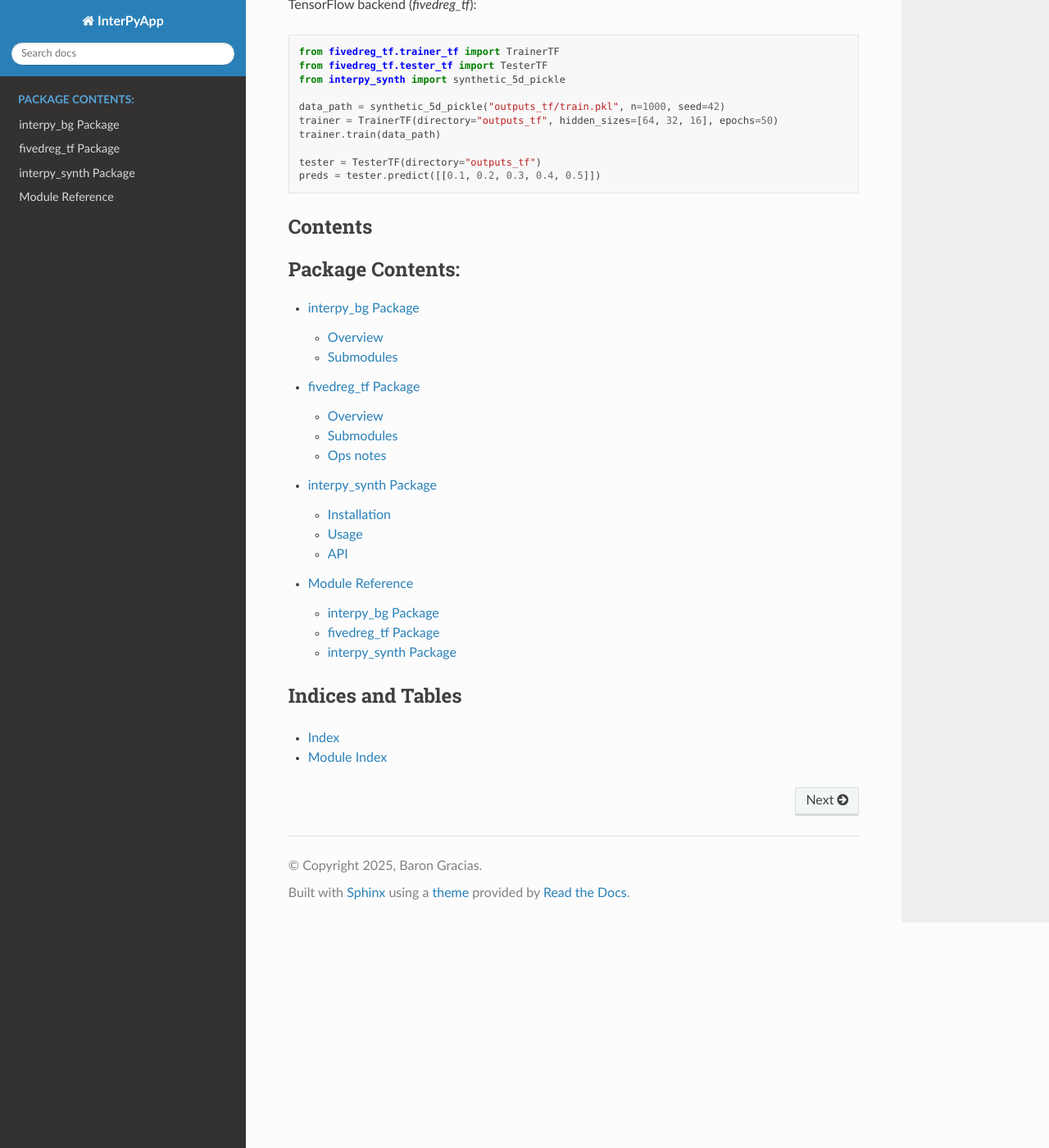
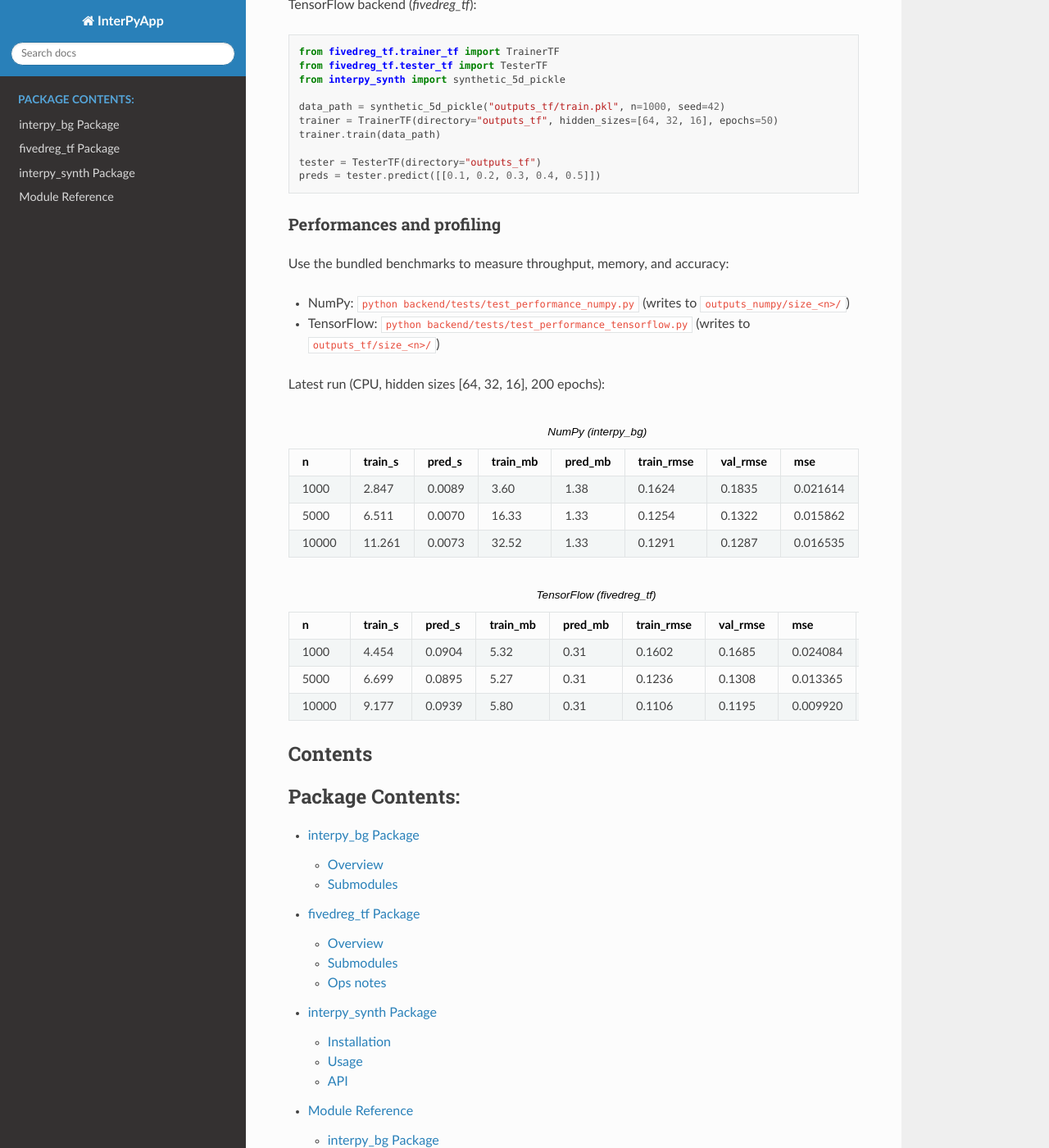
Before and after one commit to barongracias/InterPyApp, a Sphinx documentation site: the page built from backend/docs/index.rst, in a window 1280 px wide and 1400 px high, scrolled down 1602 px. Shown: the whole window at 82% size. Built offline with Sphinx 7.4.7 and the Read the Docs theme 3.1.0, drawn with Linux system fonts in a browser that asks for light colours.

Commit message:
readme performance addition to RTD

```diff
--- a/backend/docs/index.rst
+++ b/backend/docs/index.rst
@@ -93,6 +93,96 @@
     tester = TesterTF(directory="outputs_tf")
     preds = tester.predict([[0.1, 0.2, 0.3, 0.4, 0.5]])
 
+Performances and profiling
+--------------------------
+
+Use the bundled benchmarks to measure throughput, memory, and accuracy:
+
+- NumPy: ``python backend/tests/test_performance_numpy.py`` (writes to ``outputs_numpy/size_<n>/``)
+- TensorFlow: ``python backend/tests/test_performance_tensorflow.py`` (writes to ``outputs_tf/size_<n>/``)
+
+Latest run (CPU, hidden sizes [64, 32, 16], 200 epochs):
+
+.. list-table:: NumPy (interpy_bg)
+   :header-rows: 1
+
+   * - n
+     - train_s
+     - pred_s
+     - train_mb
+     - pred_mb
+     - train_rmse
+     - val_rmse
+     - mse
+     - r2
+   * - 1000
+     - 2.847
+     - 0.0089
+     - 3.60
+     - 1.38
+     - 0.1624
+     - 0.1835
+     - 0.021614
+     - 0.9234
+   * - 5000
+     - 6.511
+     - 0.0070
+     - 16.33
+     - 1.33
+     - 0.1254
+     - 0.1322
+     - 0.015862
+     - 0.9438
+   * - 10000
+     - 11.261
+     - 0.0073
+     - 32.52
+     - 1.33
+     - 0.1291
+     - 0.1287
+     - 0.016535
+     - 0.9414
+
+.. list-table:: TensorFlow (fivedreg_tf)
+   :header-rows: 1
+
+   * - n
+     - train_s
+     - pred_s
+     - train_mb
+     - pred_mb
+     - train_rmse
+     - val_rmse
+     - mse
+     - r2
+   * - 1000
+     - 4.454
+     - 0.0904
+     - 5.32
+     - 0.31
+     - 0.1602
+     - 0.1685
+     - 0.024084
+     - 0.9078
+   * - 5000
+     - 6.699
+     - 0.0895
+     - 5.27
+     - 0.31
+     - 0.1236
+     - 0.1308
+     - 0.013365
+     - 0.9488
+   * - 10000
+     - 9.177
+     - 0.0939
+     - 5.80
+     - 0.31
+     - 0.1106
+     - 0.1195
+     - 0.009920
+     - 0.9620
+
 Contents
 ========
 
```
